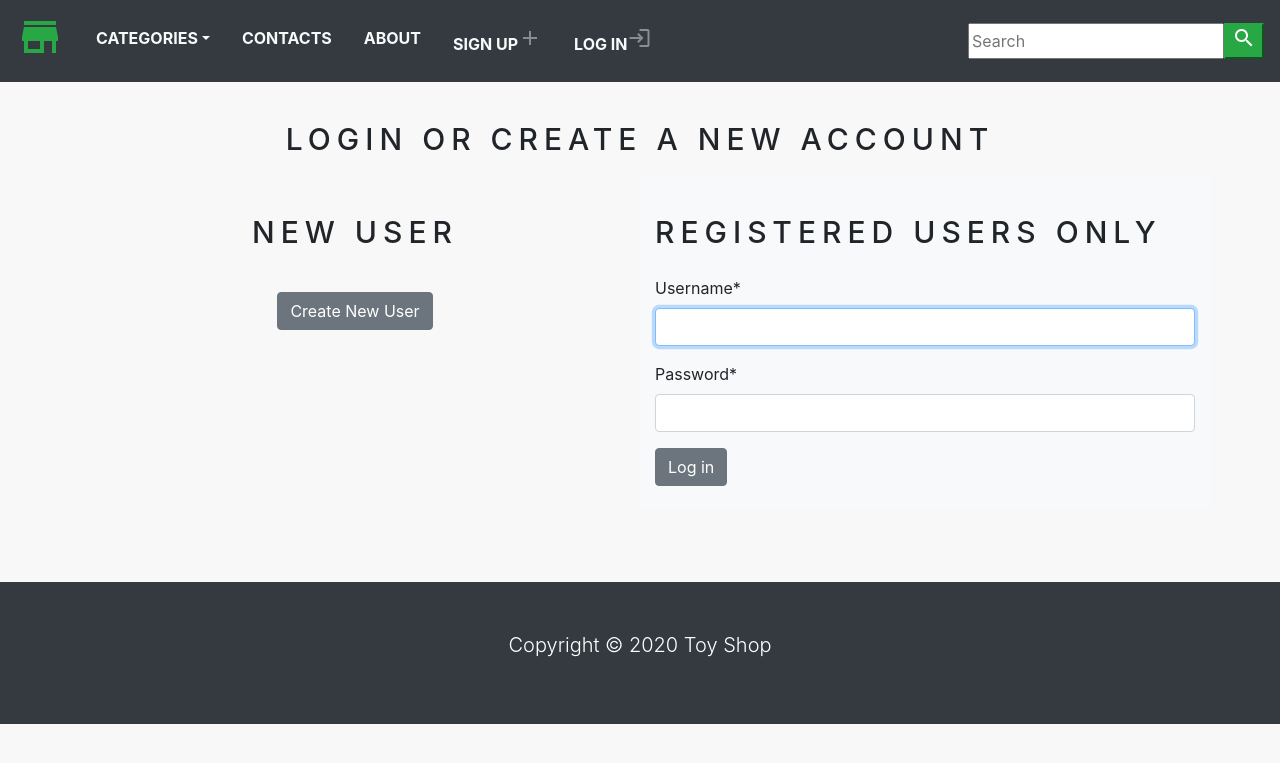
After one commit to felixboy85/ecommerce-projectLinux, a Django app: page /account/login/ in a window 1280 px wide. The commit adds this page. Shown: the top 763 px of the page. Run offline with Django 3.2, Linux system fonts and the light colour scheme; data that the repository does not hold is empty; some libraries are stand-ins or nearby versions.

Commit message:
Add login&logut functionality

```diff
--- a/ecommerce/settings.py
+++ b/ecommerce/settings.py
@@ -37,7 +37,8 @@ INSTALLED_APPS = [
     'django.contrib.sessions',
     'django.contrib.messages',
     'django.contrib.staticfiles',
-    'shop'
+    'shop',
+    'crispy_forms',
 ]
 
 MIDDLEWARE = [
@@ -136,3 +137,5 @@ STATIC_ROOT = BASE_DIR / 'static'
 
 MEDIA_URL = '/media/'
 MEDIA_ROOT = BASE_DIR / 'static' / 'media'
+
+CRISPY_TEMPLATE_PACK = 'bootstrap4'
--- a/ecommerce/static/css/base.css
+++ b/ecommerce/static/css/base.css
@@ -23,3 +23,12 @@ body {
     text-transform: uppercase;
     letter-spacing: .2em;
 }
+
+.errorlist li {
+    color: red;
+    font-weight: bold;
+}
+
+.custom_div {
+    margin-bottom: 20px !important;
+}
--- a/shop/templates/cart.html
+++ b/shop/templates/cart.html
@@ -39,7 +39,7 @@
             </thead>
             {% for cart_item in cart_items %}
             <tr>
-                <td><a href="cart_item.product.get_url">
+                <td><a href="{{ cart_item.product.get_url }}">
                     <img src="{{cart_item.product.image.url}}" width="100" height="100">
                 </a>
                 </td>
--- /dev/null
+++ b/shop/templates/login.html
@@ -0,0 +1,42 @@
+{% extends 'base.html' %}
+
+{% load static %}
+
+{% load crispy_forms_tags %}
+
+{% block title %}
+Log in
+{% endblock %}
+
+{% block content %}
+
+<div class="container">
+    <br>
+    <h1 class="product_title text-center">
+        Login or Create a New Account
+    </h1>
+    <div class="row">
+        <div class="col-12 col-sm-12 col-lg-6 text-center custom_div">
+            <br>
+            <h2 class="product_title">
+                New User
+            </h2>
+            <br>
+            <a href="{% url 'signup'  %}" class="btn btn-secondary">Create New User</a>
+        </div>
+        <div class="col-12 col-sm-12 col-md-12 col-lg-6 bg-light">
+            <div>
+                <br>
+                <h2 class="product_title">Registered Users Only</h2>
+                <form method="post">
+                    {% csrf_token %}
+                    <p>{{form | crispy}}</p>
+                    <button type="submit" class="btn btn-secondary">Log in</button>
+                </form>
+                <br>
+            </div>
+        </div>
+    </div>
+</div>
+<br>
+{% endblock %}
--- a/shop/templates/navbar.html
+++ b/shop/templates/navbar.html
@@ -13,6 +13,13 @@
             </li>
             <li class="nav-item"><a class="nav-link text-light text-uppercase font-weight-bold px-3" href="">Contacts</a></li>
             <li class="nav-item"><a class="nav-link text-light text-uppercase font-weight-bold px-3" href="">About</a></li>
+            {% if request.user.is_authenticated and request.user.first_name %}
+            <li class="nav-item"><span class="nav-link text-light text-uppercase font-weight-bold px-3">Welcome, {{request.user.first_name}}!<i class="material-icons cart-icon">account_circle</i></span></li>
+            <li class="nav-item"><a class="nav-link text-light text-uppercase font-weight-bold px-3" href="{% url 'signout' %}">Sign Out<i class="material-icons cart-icon">exit_to_app</i></a></li>
+            {% else %}
+            <li class="nav-item"><a class="nav-link text-light text-uppercase font-weight-bold px-3" href="{% url 'signup' %}">Sign Up<i class="material-icons cart-icon">add</i></a></li>
+            <li class="nav-item"><a class="nav-link text-light text-uppercase font-weight-bold px-3" href="{% url 'login' %}">Log in<i class="material-icons cart-icon">login</i></a></li>
+            {% endif %}
             {% if item_count > 0 %}
             <li class="nav-item"><a class="nav-link text-light text-uppercase font-weight-bold px-3" href="{% url 'cart_detail' %}"><i class="material-icons cart-icon">add_shopping_cart</i>({{item_count}})</a></li>
             {% endif %}
--- a/shop/urls.py
+++ b/shop/urls.py
@@ -9,4 +9,7 @@ urlpatterns = [
     path('cart/add/<int:product_id>', views.add_cart, name='add_cart'),
     path('cart/remove/<int:product_id>', views.cart_remove, name='cart_remove'),
     path('cart/remove_product/<int:product_id>', views.cart_remove_product, name='cart_remove_product'),
+    path('account/create/', views.signUpView, name='signup'),
+    path('account/login/', views.loginView, name='login'),
+    path('account/signout/', views.signoutView, name='signout'),
 ]
--- a/shop/views.py
+++ b/shop/views.py
@@ -1,6 +1,11 @@
 from django.shortcuts import render, get_object_or_404, redirect
 from .models import Category, Product, Cart, CartItem
 from django.core.exceptions import ObjectDoesNotExist
+from django.contrib.auth.models import Group, User
+from .forms import SignUpForm
+from django.contrib.auth.forms import AuthenticationForm
+from django.contrib.auth import login, authenticate, logout
+
 
 # Create your views here.
 
@@ -74,3 +79,36 @@ def cart_remove_product(request, product_id):
     cart_item = CartItem.objects.get(product=product, cart=cart)
     cart_item.delete()
     return redirect('cart_detail')
+
+def signUpView(request):
+    if request.method == 'POST':
+        form = SignUpForm(request.POST)
+        if form.is_valid():
+            form.save()
+            username = form.cleaned_data.get('username')
+            signup_user = User.objects.get(username=username)
+            user_group = Group.objects.get(name='User')
+            user_group.user_set.add(signup_user)
+    else:
+        form = SignUpForm()
+    return render(request, 'signup.html', {'form': form})
+
+def loginView(request):
+    if request.method == 'POST':
+        form = AuthenticationForm(data=request.POST)
+        if form.is_valid():
+            username = request.POST['username']
+            password = request.POST['password']
+            user = authenticate(username=username, password=password)
+            if user is not None:
+                login(request, user)
+                return redirect('home')
+            else:
+                return redirect('signup')
+    else:
+        form = AuthenticationForm()
+    return render(request, 'login.html', {'form': form})
+
+def signoutView(request):
+    logout(request)
+    return redirect('login')
```
Also changed, not shown: shop/forms.py (added, +12 -0 lines), shop/templates/signup.html (added, +47 -0 lines).
